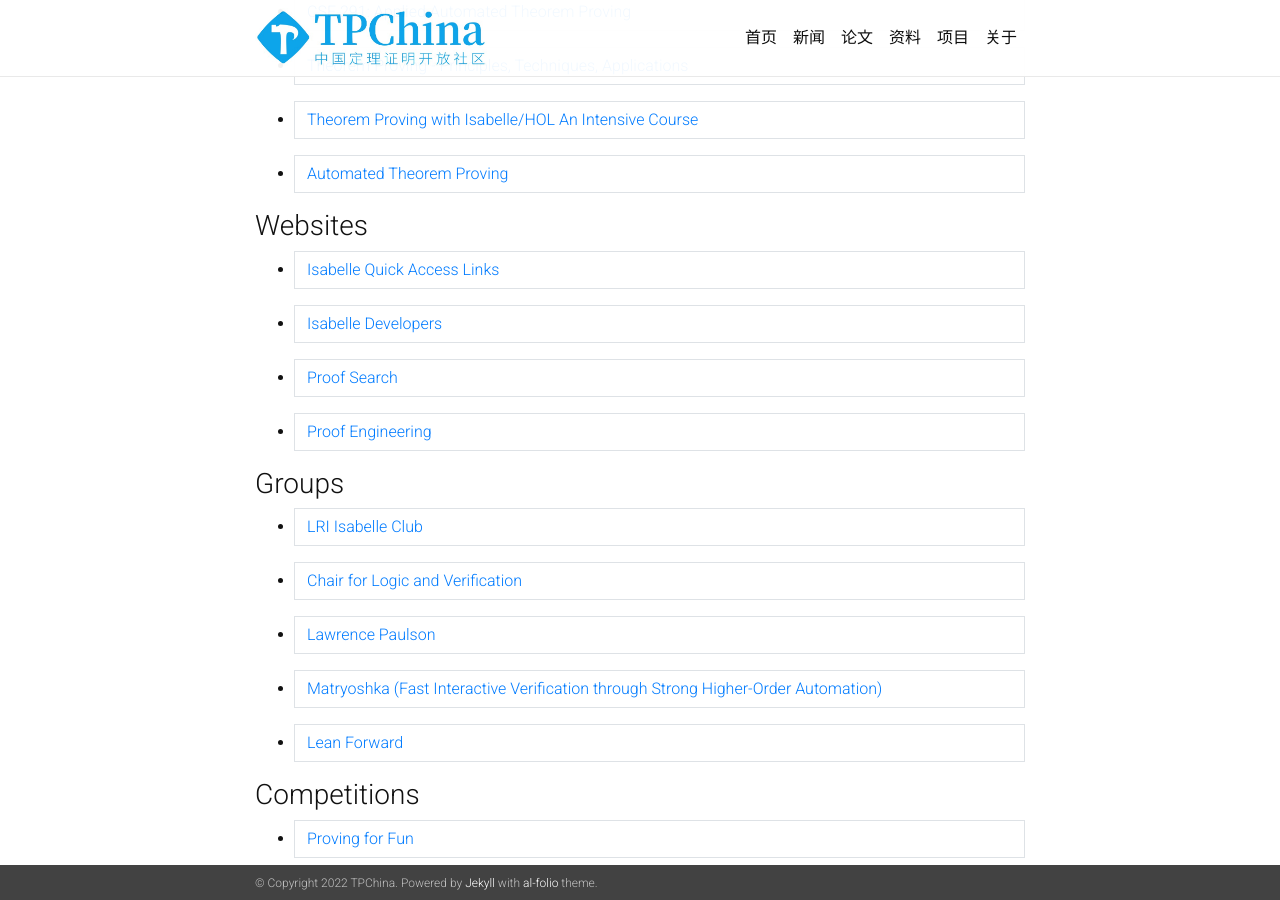
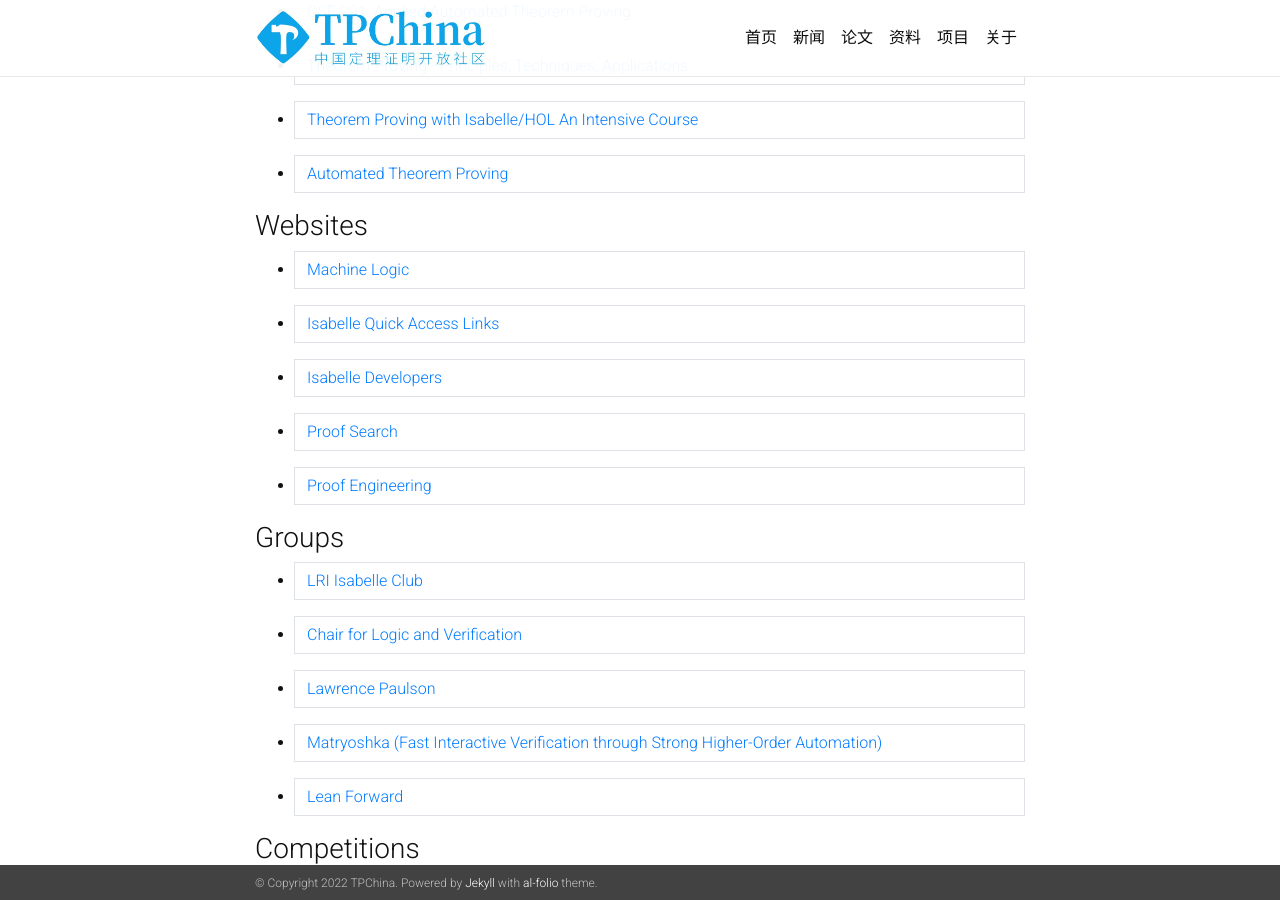
Before and after one commit to tpchina/tpchina.github.io, a Jekyll site: the page built from _pages/tutorials.md, in a window 1280 px wide and 900 px high, scrolled down 1916 px. Built offline with Jekyll 4.4.1, drawn with Linux system fonts in a browser that asks for light colours; nearby versions of some CDN libraries; a style sheet for code colours, icons or effects is not loaded.

Commit message:
Add website "Machine Logic".

```diff
--- a/_data/tutorials.yml
+++ b/_data/tutorials.yml
@@ -113,6 +113,9 @@ courses:
 
 websites:
   -
+    name: Machine Logic
+    url: https://lawrencecpaulson.github.io/
+  -
     name: Isabelle Quick Access Links
     url: https://isabelle.systems
 
```
